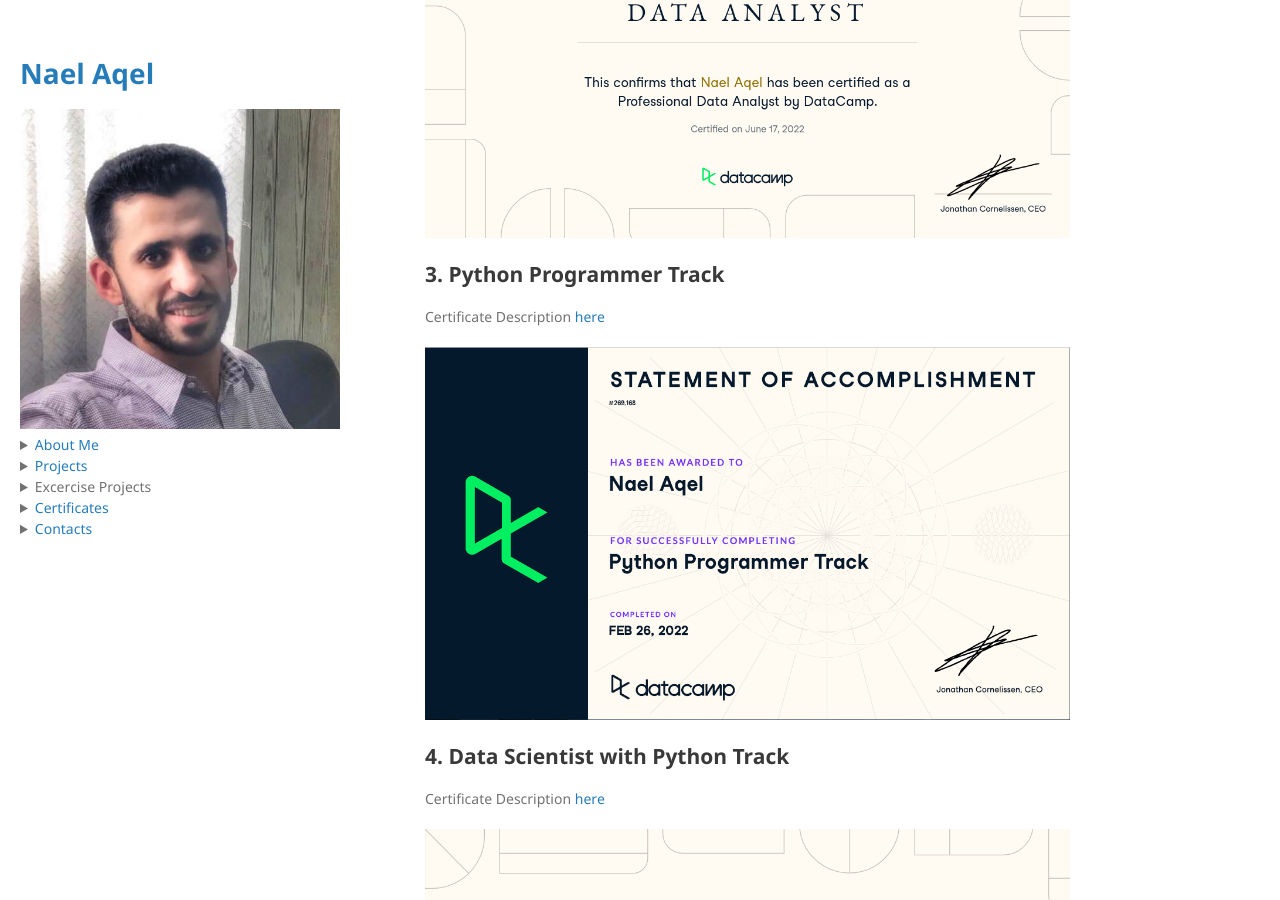
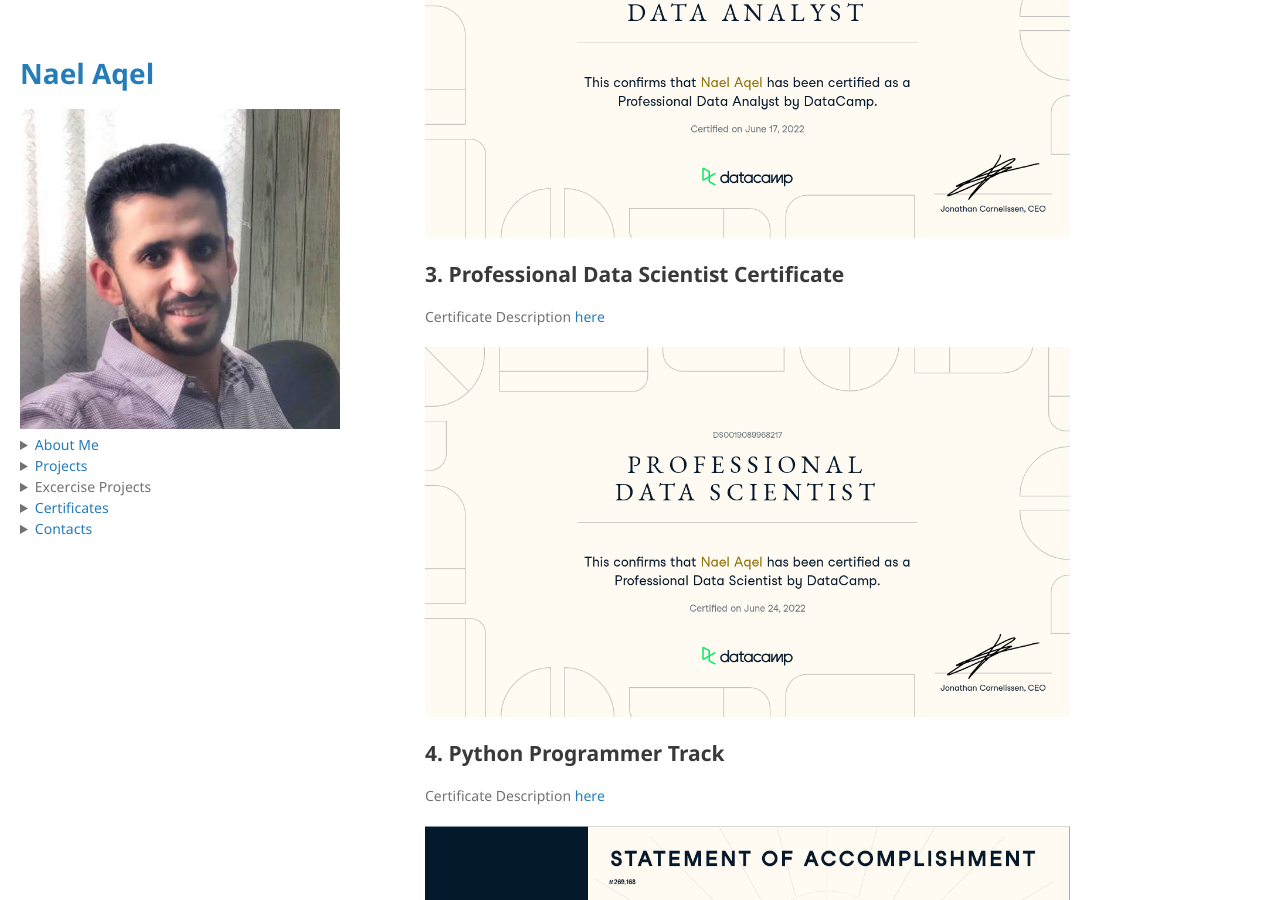
Before and after one commit to NaelAqel/naelaqel.github.io, a Jekyll site: the page built from Certificates.md, in a window 1280 px wide and 900 px high, scrolled down 936 px. Built offline with Jekyll 4.4.1, drawn with Linux system fonts in a browser that asks for light colours.

Commit message:
Add Professional Data Scientist Certificate

```diff
--- a/Certificates.md
+++ b/Certificates.md
@@ -17,16 +17,16 @@
 <img src='./assets/img/Data Analyst.png'>
 </a>
 
-## 3. Python Programmer Track
+## 3. Professional Data Scientist Certificate
+<p> Certificate Description <a target="_blank" href='https://www.datacamp.com/certification/data-scientist'>here</a></p>
+<a target="_blank" href='https://www.datacamp.com/certificate/DS0019089968217'>
+<img src='./assets/img/Data Scientist.png'>
+</a>
+
+## 4. Python Programmer Track
 <p> Certificate Description <a target="_blank" href='https://www.datacamp.com/tracks/python-programmer'>here</a></p>
 <a target="_blank" href='https://www.datacamp.com/statement-of-accomplishment/track/00fb3f26040a0361faec3b80fc498e542b20867e'>
 <img src='./assets/img/Python Programmer.png'>
-</a>
-
-## 4. Data Scientist with Python Track
-<p> Certificate Description <a target="_blank" href='https://www.datacamp.com/tracks/data-scientist-with-python'>here</a></p>
-<a target="_blank" href='https://www.datacamp.com/statement-of-accomplishment/track/e98e746084e4ced6156f976ddfd3870fe6af252b'>
-<img src='./assets/img/Data Scientist.png'>
 </a>
 
 ## 5. Machine Learning Scientist with Python Track
```
